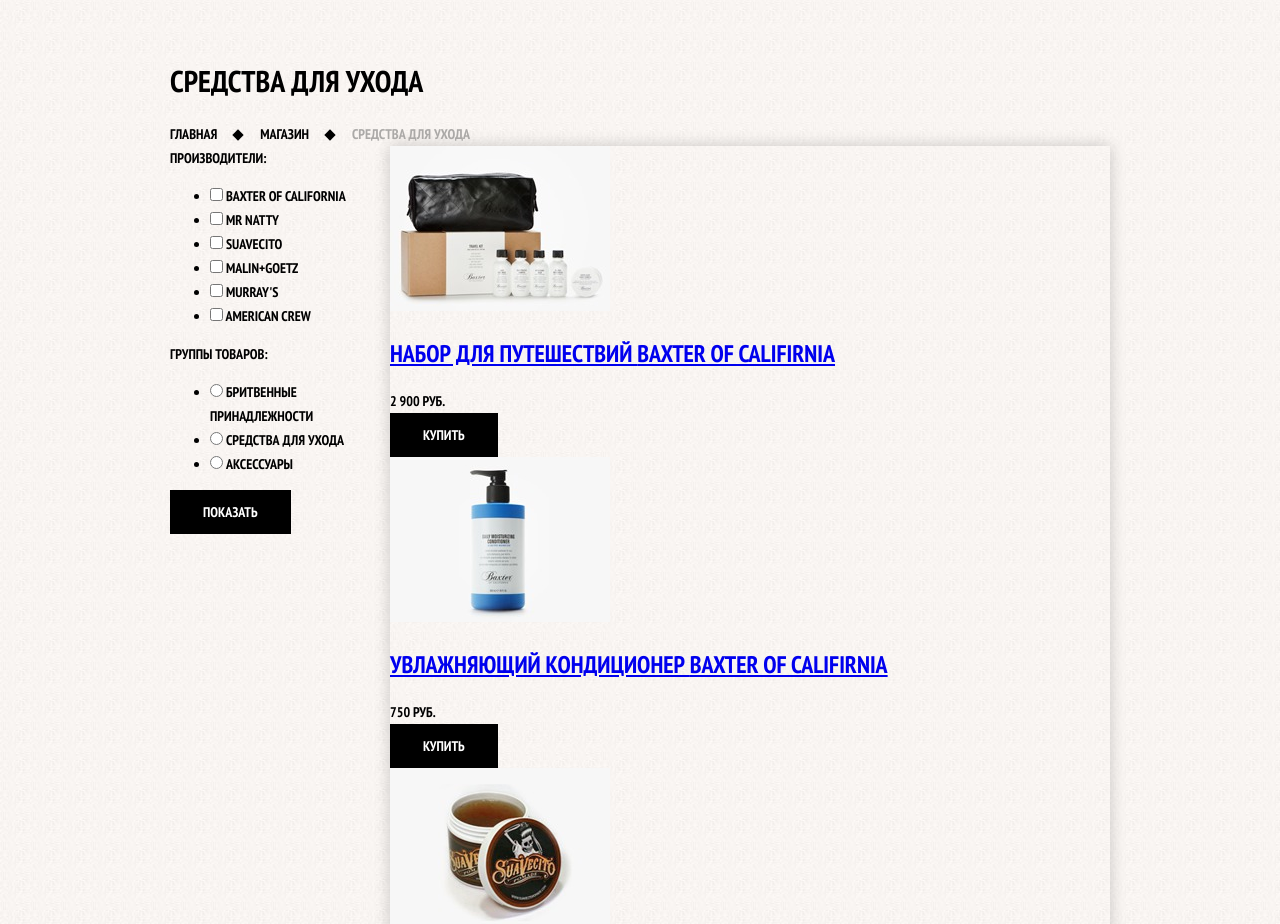
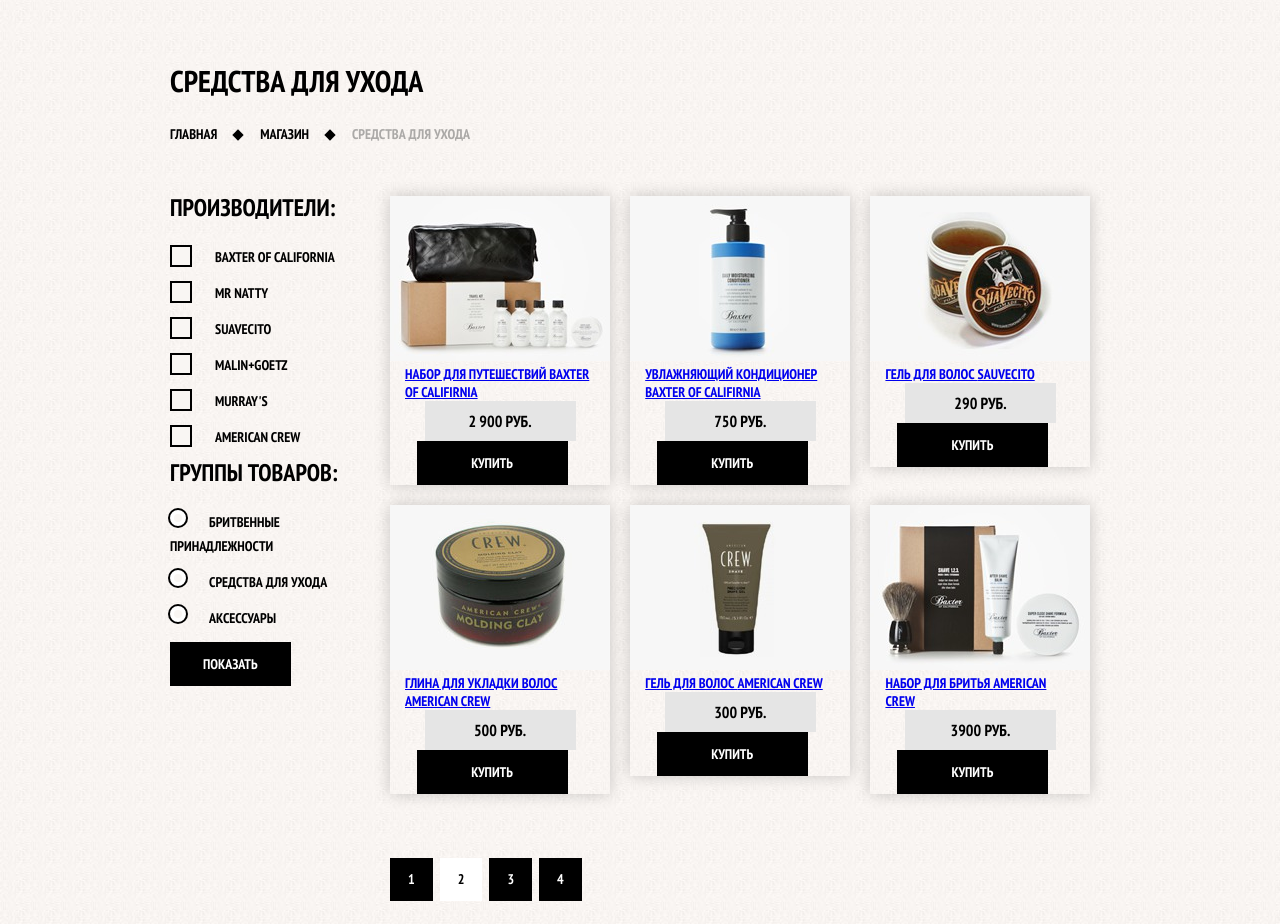
Before and after one commit to sergio-lucas/ha, a web app: file barbershop/catalog.html in a window 1280 px wide. Shown: the part 74-998 px from the top of the page. Run offline with its HTML, style and script files only (its server is not run), Linux system fonts and the light colour scheme.

Commit message:
barbershop/catalog.html barbershop/css/style.css

```diff
--- a/barbershop/catalog.html
+++ b/barbershop/catalog.html
@@ -37,8 +37,8 @@
     <aside class="side-bar">
       <form action="#" method="POST">
         <div class="manufacturer">
-          <div class="manufacturer-title">Производители:</div>
-          <ul class="manufacturer-list">
+          <div class="manufacturer-title filter-title">Производители:</div>
+          <ul class="manufacturer-list filter-group">
             <li>
               <input type="checkbox" name="manufacturer-1" id="manufacturer-1">
               <label for="manufacturer-1">Baxter of california</label>
@@ -66,8 +66,8 @@
           </ul>
         </div>
         <div class="product-group">
-          <div class="product-group-title">Группы товаров:</div>
-          <ul>
+          <div class="product-group-title filter-title">Группы товаров:</div>
+          <ul class="product-list filter-group">
             <li>
               <input id="product-group-1" type="radio" name="product-group">
               <label for="product-group-1">Бритвенные принадлежности</label>
--- a/barbershop/css/style.css
+++ b/barbershop/css/style.css
@@ -150,7 +150,7 @@
 }
 .side-bar {
   float: left;
-  width: 220px;
+  width: 170px;
 }
 
 .main {
@@ -284,6 +284,7 @@
    .breadcrumbs {
      margin: 0;
      padding: 0;
+     margin-bottom: 50px;
      list-style: none;
    }
 
@@ -318,34 +319,60 @@
    .breadcrumbs .current:after {
      display: none;
    }
-=======
 .product-items {
   font-size: 1px;
   line-height: 0;
   zoom: 1;
-  text-align: justify;
-  text-align-last: justify;
-  text-justify: newspaper;
   padding: 0;
   margin: 0;
 }
->>>>>>> 3ff7104fee757cb74cb7963b9e827b823a6fefdb
+
 .product-items .product-item {
   display: inline-block;
   vertical-align: top;
+  margin: 0 20px 20px 0;
   width: 220px;
   font-size: 16px;
   line-height: normal;
   text-align: left;
+  box-shadow: 0 0 15px rgba(0, 1, 1, 0.2);
 }
+  .product-item:nth-child(3n) {
+      margin: 0 0 20px;
+  }
+  .product-items .product-item img {
+      height: 165px;
+      max-width: 100%;
+      background: #f7f7f7;
+  }
+  .product-items .product-title {
+    font: bold 14px/1.29 "PT Sans Narrow", sans-serif;
+    margin: 0;
+    padding: 0 15px;
+  }
+  .product-items .product-price {
+    padding: 0 15px;
+    text-align: center;
+  }
+  .product-items .product-price .price-val,
+  .product-items .product-price .buy {
+    display: inline-block;
+  }
+  .product-items .product-price .price-val {
+    vertical-align: top;
+    padding: 10px 33px;
+    background-color: #e5e5e5;
+    width: 85px;
+  }
+  .product-items .product-price .buy {
+    width: 85px;
+  }
 
 /* ==========================================================================
    Item page
    ========================================================================== */
 .product-items {
   margin-bottom: 44px;
-  box-shadow: 0 0 15px rgba(0, 1, 1, 0.2);
-  text-align: justify;
 }
 .product-block .product-preview {
   float: left;
@@ -366,7 +393,6 @@
   float: right;
   width: 410px;
 }
-<<<<<<< HEAD
 .pagination {
   list-style-type: none;
   padding: 0;
@@ -396,5 +422,60 @@
 .pagination a:hover {
   text-decoration: underline;
 }
-=======
->>>>>>> 3ff7104fee757cb74cb7963b9e827b823a6fefdb
+
+.side-bar .filter-title {
+  margin: 0 0 25px;
+  display: block;
+  font-size: 24px;
+  font-weight: bold;
+}
+.filter-group {
+  list-style: none;
+  padding: 0;
+  margin: 0;
+}
+.filter-group li {
+  margin-bottom: 12px;
+}
+.filter-group input {
+  display: none;
+}
+.filter-group label {
+  position: relative;
+  display: inline-block;
+  vertical-align: top;
+  cursor: pointer;
+}
+  .manufacturer-list label:before {
+    content: '';
+    display: inline-block;
+    vertical-align: top;
+    width: 18px;
+    height: 18px;
+    margin-right: 23px;
+    border: 2px solid #000;
+    background-color:  #f9f6f3;
+    cursor: pointer;
+  }
+  .manufacturer-list input:checked + label:before {
+    background-image: url(../img/icon/icon-checkbox.png);
+    background-position: 50%;
+    background-repeat: no-repeat;
+  }
+
+  .product-list label:before {
+    content: '';
+    display: inline-block;
+    vertical-align: top;
+    width: 8px;
+    height: 8px;
+    margin-right: 23px;
+    border: 4px solid #FFF;
+    background-color: #f9f6f3;
+    box-shadow: 0 0 0 2px #000;
+    border-radius: 50%;
+    cursor: pointer;
+  }
+  .product-list input:checked + label:before {
+    background-color: #000;
+  }
```
